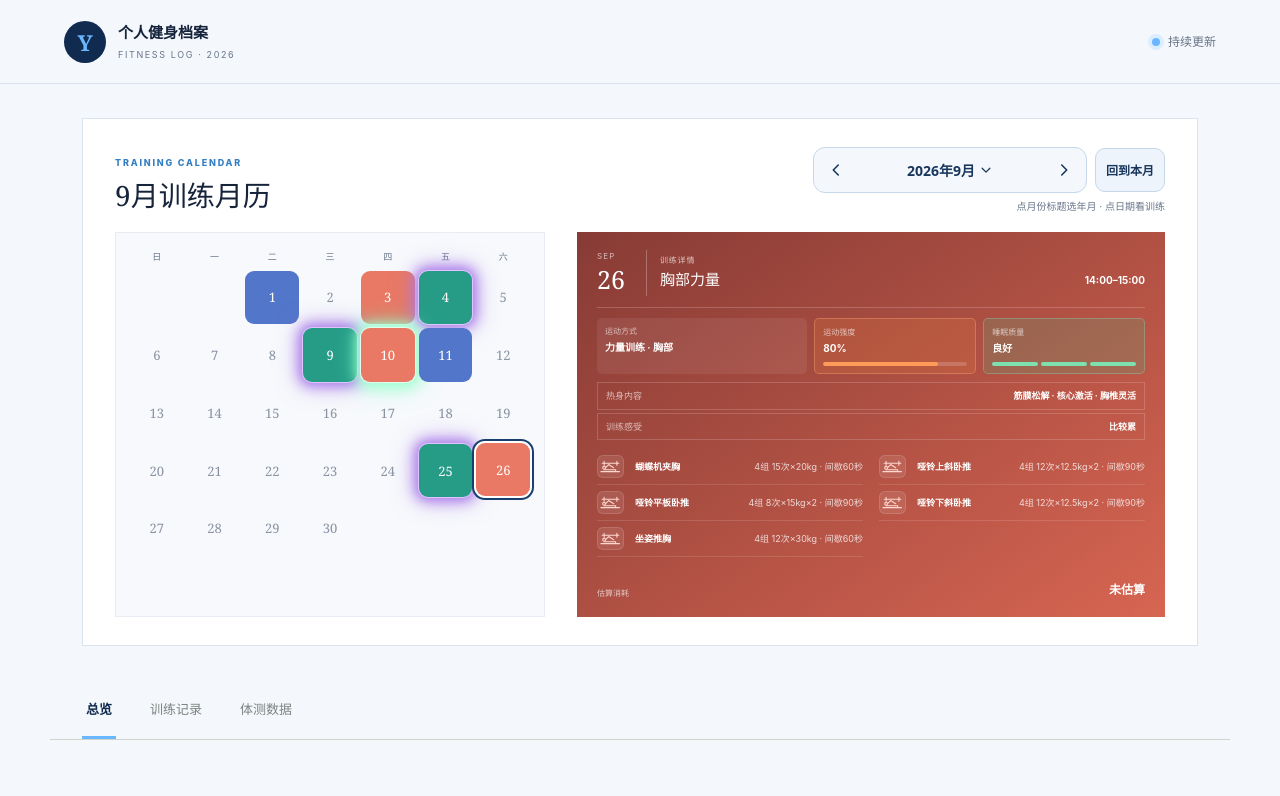
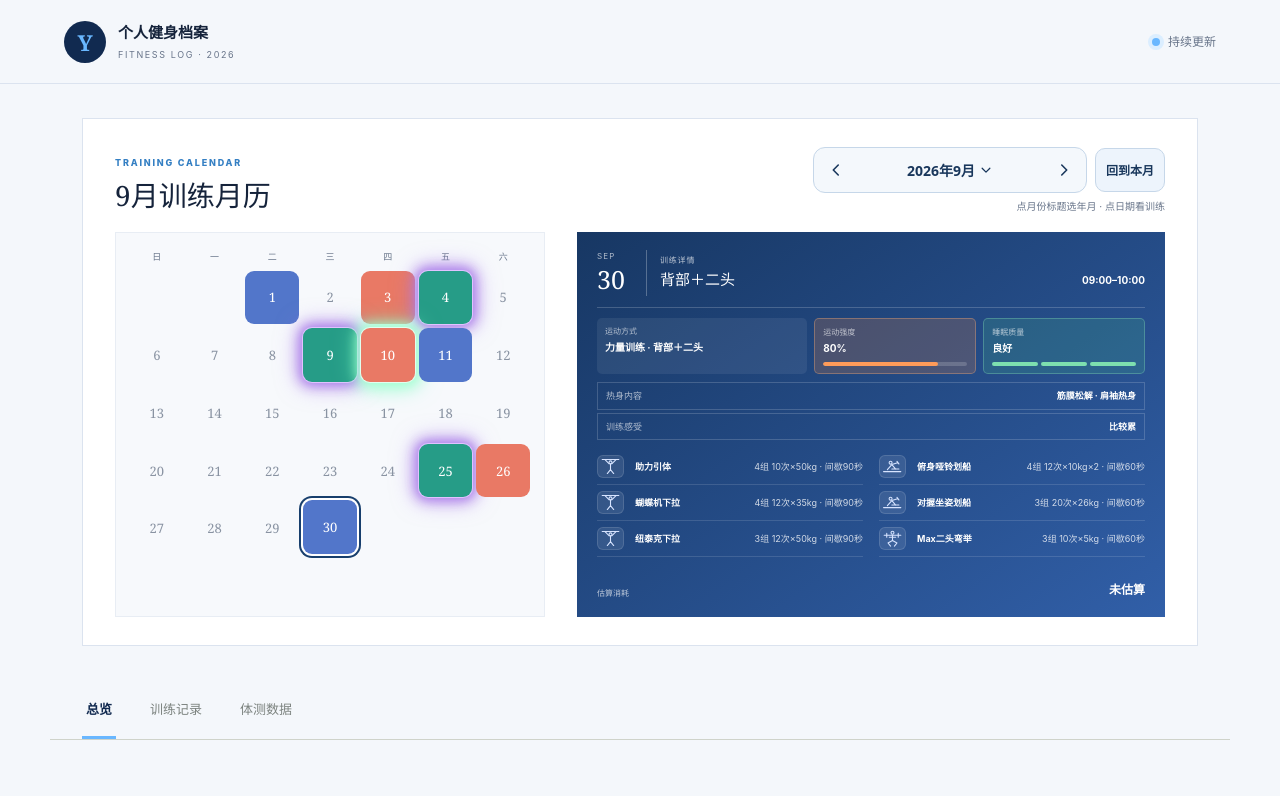
Before and after one commit to Eason199907/fitness-progress, a Next.js app: page / in a window 1280 px wide. Shown: the top 796 px of the page. Built offline with nearby package versions, Linux system fonts and the light colour scheme.

Commit message:
Record September 30 back and biceps workout

```diff
--- a/app/page.tsx
+++ b/app/page.tsx
@@ -473,6 +473,32 @@ const sessions = [
       { name: "哑铃平板卧推", sets: "4组 8次×15kg×2 · 间歇90秒" },
       { name: "哑铃下斜卧推", sets: "4组 12次×12.5kg×2 · 间歇90秒" },
       { name: "坐姿推胸", sets: "4组 12次×30kg · 间歇60秒" },
+    ],
+    cardio: null,
+    strengthCalories: null,
+    cardioCalories: null,
+  },
+  {
+    date: "09.30",
+    part: "背",
+    groups: "背部＋二头",
+    intensity: 80,
+    note: "背部拉力＋二头训练 · 比较累",
+    feeling: "比较累",
+    tone: "blue",
+    time: "09:00–10:00",
+    cardioTime: null,
+    mode: "力量训练 · 背部＋二头",
+    sleep: "良好",
+    warmup: "筋膜松解 · 肩袖热身",
+    calories: null,
+    actions: [
+      { name: "助力引体", sets: "4组 10次×50kg · 间歇90秒" },
+      { name: "俯身哑铃划船", sets: "4组 12次×10kg×2 · 间歇60秒" },
+      { name: "蝴蝶机下拉", sets: "4组 12次×35kg · 间歇90秒" },
+      { name: "对握坐姿划船", sets: "3组 20次×26kg · 间歇60秒" },
+      { name: "纽泰克下拉", sets: "3组 12次×50kg · 间歇90秒" },
+      { name: "Max二头弯举", sets: "3组 10次×5kg · 间歇60秒" },
     ],
     cardio: null,
     strengthCalories: null,
```
